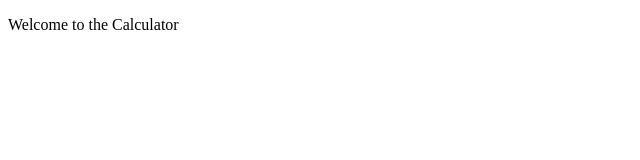
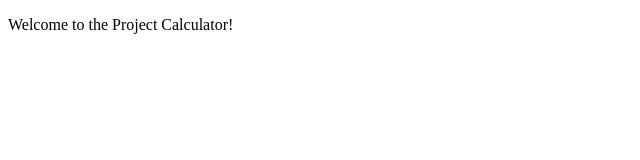
Before and after one commit to Nint3Dprint/project-calculator, a plain HTML site: page index.html in a window 1280 px wide. Shown: the full height of the page, 0-640 px from the left. Drawn offline with Linux system fonts and the light colour scheme.

Commit message:
Change title and message to Project Calculator

```diff
--- a/index.html
+++ b/index.html
@@ -3,9 +3,9 @@
 <head>
     <meta charset="UTF-8">
     <meta name="viewport" content="width=device-width, initial-scale=1.0">
-    <title>Calculator</title>
+    <title>Project Calculator</title>
 </head>
 <body>
-    <p>Welcome to the Calculator</p>
+    <p>Welcome to the Project Calculator!</p>
 </body>
 </html>
```
